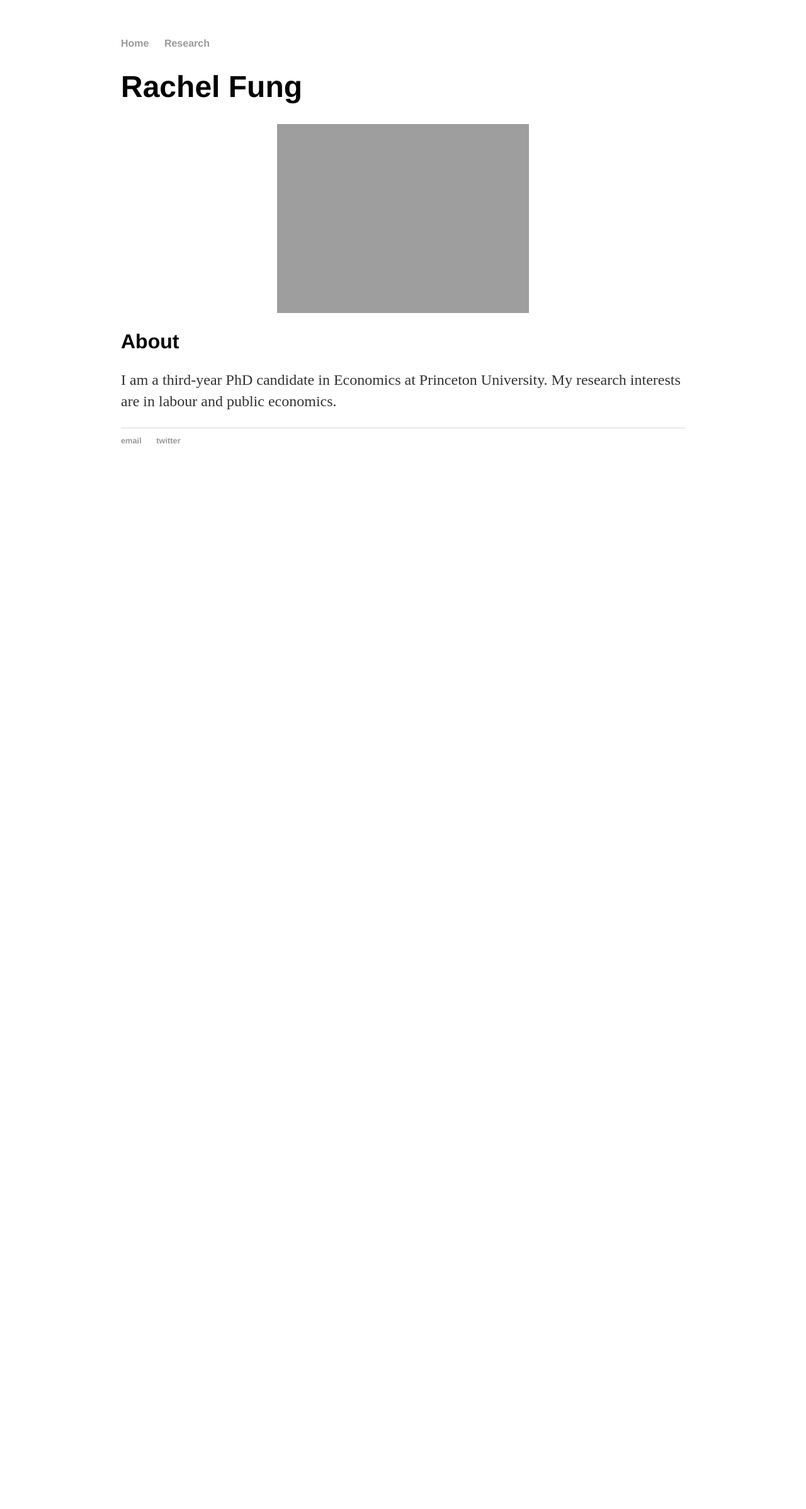
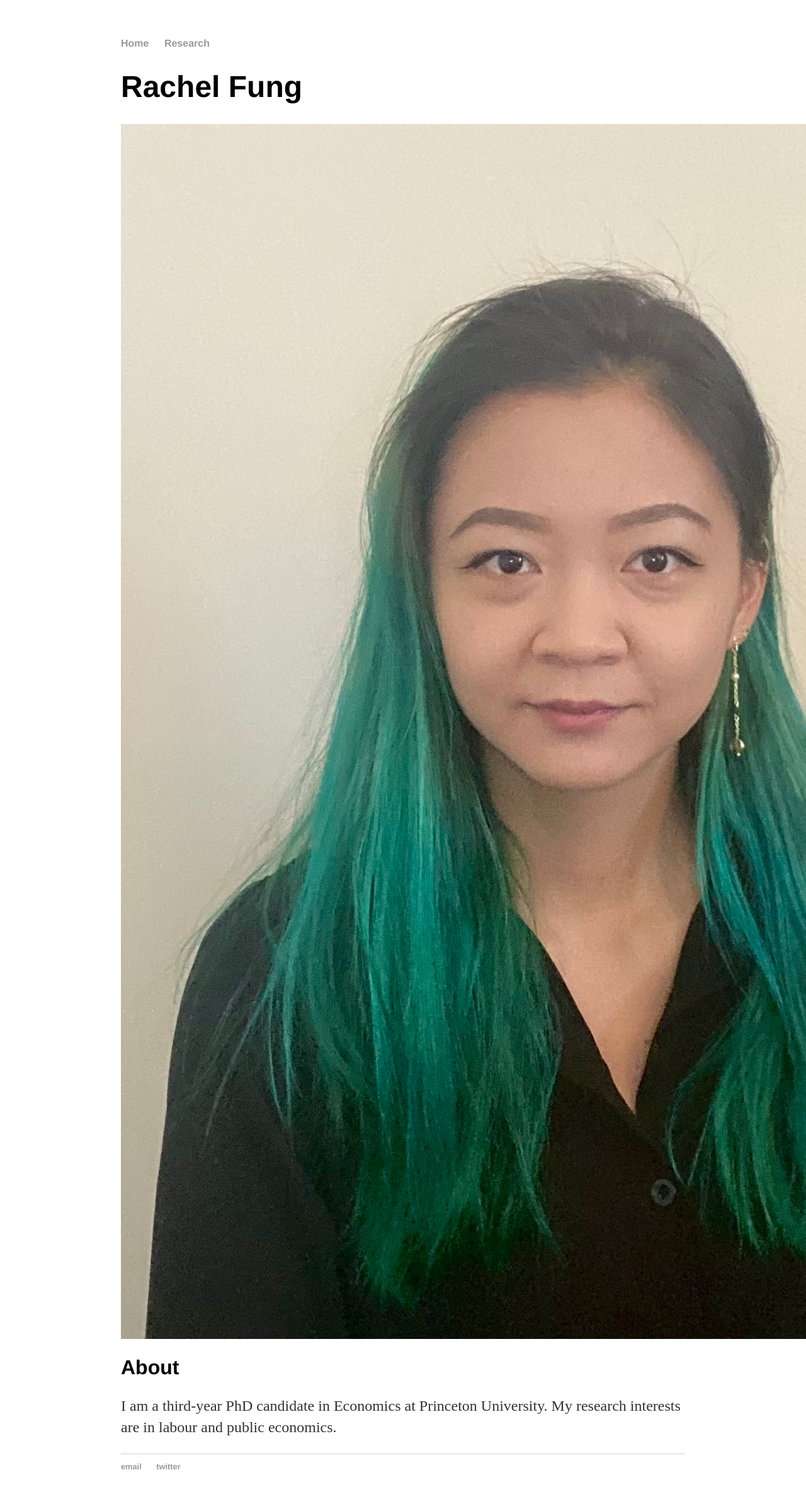
Before and after one commit to rachelylfung/rachelylfung.github.io, a Jekyll site: the page built from index.html, in a window 1280 px wide. Shown: the whole page at 63% size. Built offline with Jekyll 4.4.1, drawn with Linux system fonts in a browser that asks for light colours; before the commit the page ends 900 px from its top, so only the background shows below that.

Commit message:
Update index.html

```diff
--- a/index.html
+++ b/index.html
@@ -6,7 +6,7 @@
 	<h1>Rachel Fung</h1>
 </div><!-- /.blurb -->
 
-<img src="https://rachelylfung.github.io/assets/headshot.heic" style="display: block; margin: auto;" />
+<img src="https://rachelylfung.github.io/assets/headshot.jpg" style="display: block; margin: auto;" />
 
 <div class="post">
 	<h2> About </h2>
```
